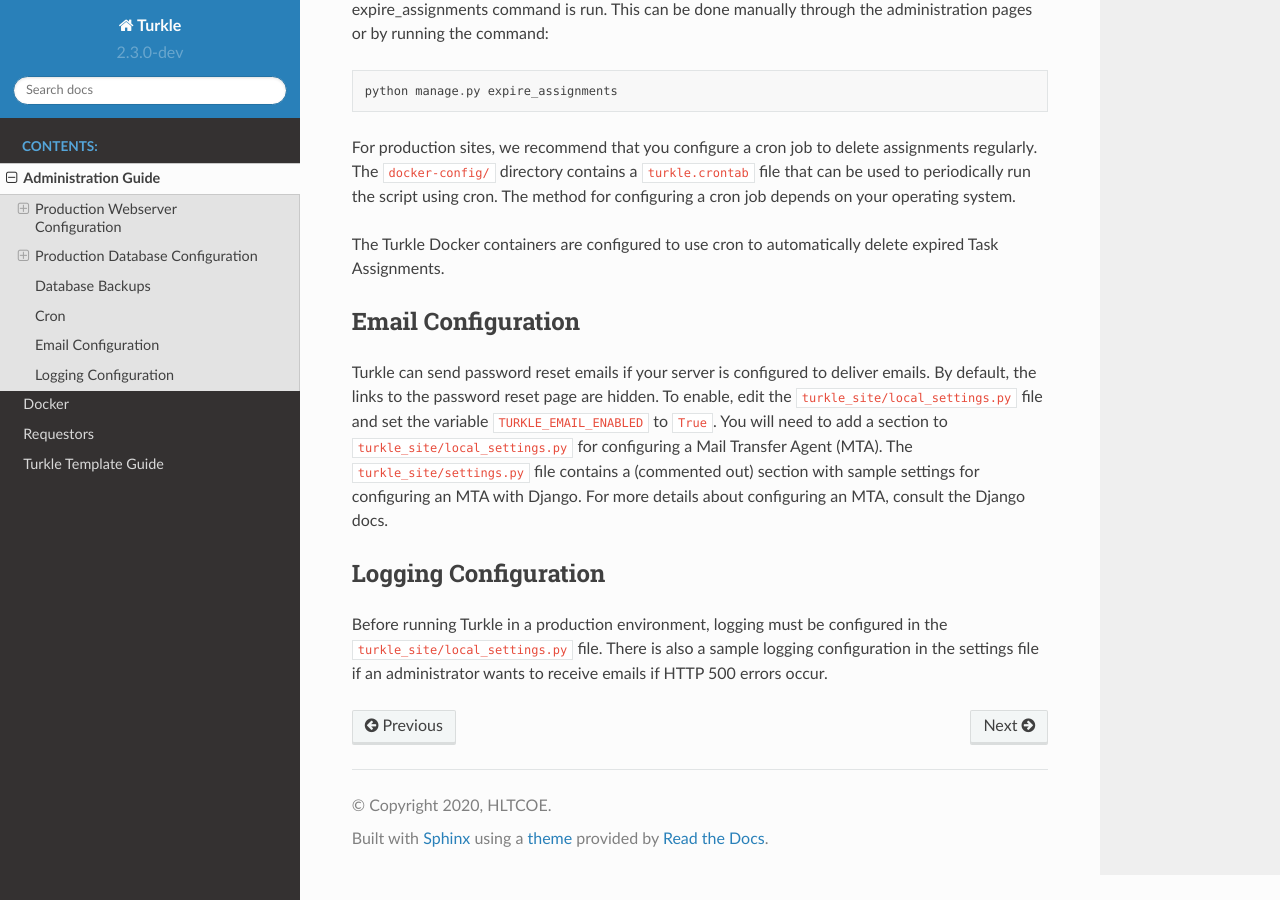
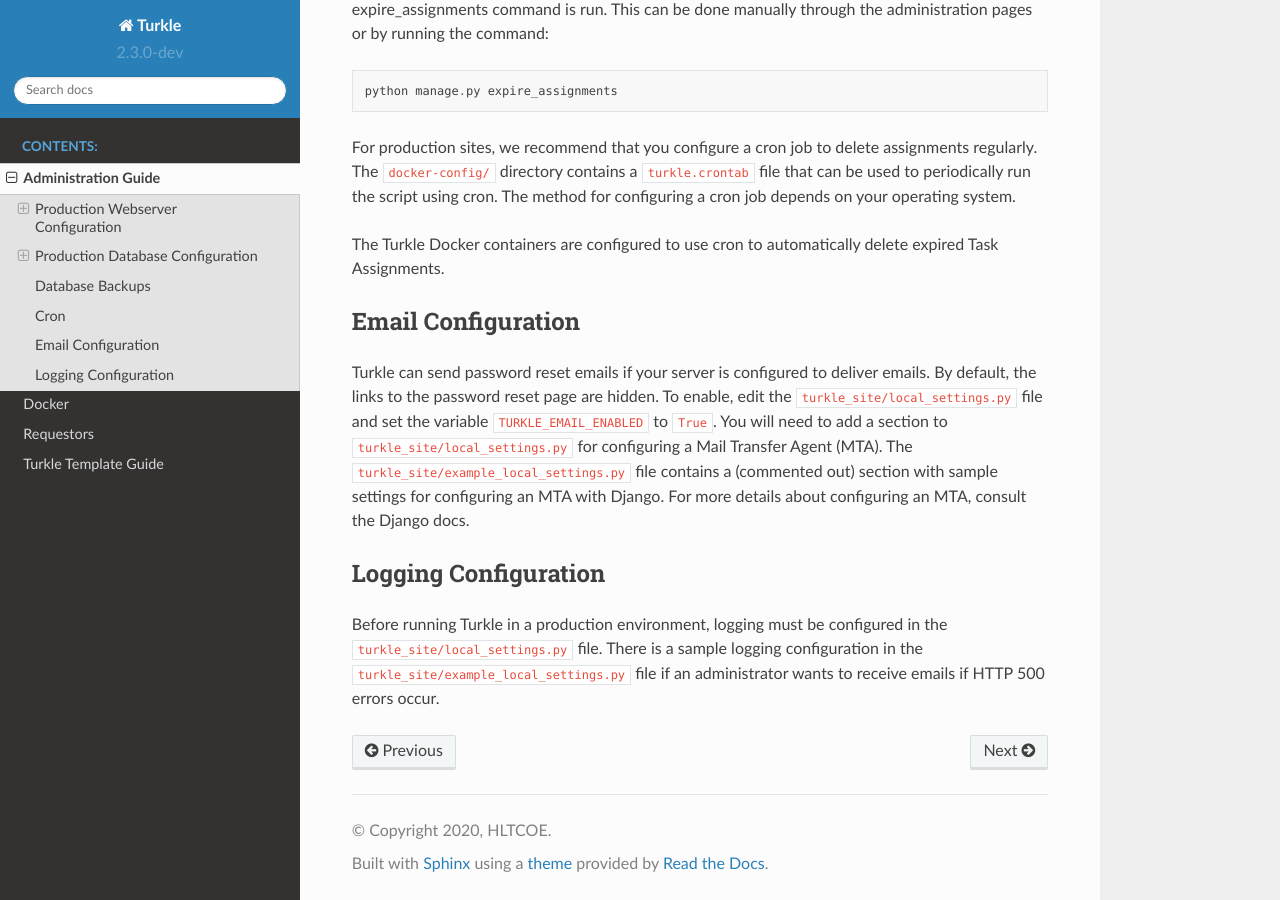
Before and after one commit to hltcoe/turkle, a Sphinx documentation site: the page built from docs/ADMINISTRATION.rst, in a window 1280 px wide and 900 px high, scrolled down 4145 px. Built offline with Sphinx 7.4.7 and the Read the Docs theme 2.0.0, drawn with Linux system fonts in a browser that asks for light colours.

Commit message:
Correct location of example settings listed in server admin documentation

```diff
--- a/docs/ADMINISTRATION.rst
+++ b/docs/ADMINISTRATION.rst
@@ -203,7 +203,7 @@
 To enable, edit the ``turkle_site/local_settings.py`` file and set the variable ``TURKLE_EMAIL_ENABLED`` to ``True``.
 You will need to add a section to ``turkle_site/local_settings.py`` for
 configuring a Mail Transfer Agent (MTA).  The
-``turkle_site/settings.py`` file contains a (commented out) section with
+``turkle_site/example_local_settings.py`` file contains a (commented out) section with
 sample settings for configuring an MTA with Django.  For more details
 about configuring an MTA, consult the Django docs.
 
@@ -211,11 +211,11 @@
 ---------------------
 
 Before running Turkle in a production environment, logging must be configured
-in the ``turkle_site/local_settings.py`` file. There is also a sample logging
-configuration in the settings file if an administrator wants to receive emails
-if HTTP 500 errors occur.
+in the ``turkle_site/local_settings.py`` file. There is a sample logging
+configuration in the ``turkle_site/example_local_settings.py``
+file if an administrator wants to receive emails if HTTP 500 errors occur.
 
-.. _`Django static files HOWTO`: https://docs.djangoproject.com/en/1.11/howto/static-files/deployment/
+.. _`Django static files HOWTO`: https://docs.djangoproject.com/en/2.2/howto/static-files/deployment/
 .. _Gunicorn: https://gunicorn.org
 .. _`Running Gunicorn documentation`: http://docs.gunicorn.org/en/stable/run.html
 .. _Whitenoise: https://pypi.org/project/whitenoise/
```
Also changed, not shown: 1 other file.
